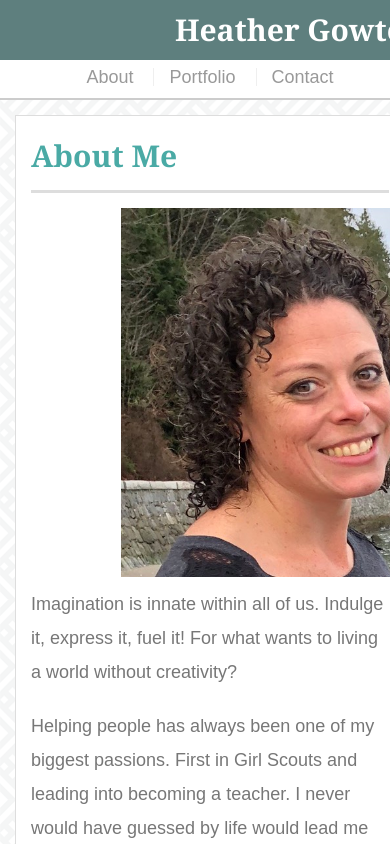
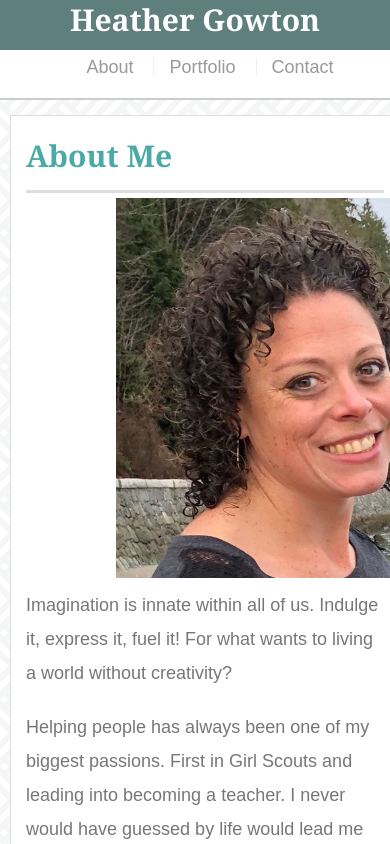
Before and after one commit to hgowton/Responsive-Portfolio, a plain HTML site: page index.html in a window 390 px wide. Shown: the top 844 px of the page. Drawn offline with Linux system fonts and the light colour scheme.

Commit message:
Cleaned media query code to be unique for each screen size.  Issue still exists with portfolio page between sizes 980 and 640

```diff
--- a/assets/css/style.css
+++ b/assets/css/style.css
@@ -242,17 +242,17 @@ input[type=submit] {
     position: static;
     width: 100%;
     margin: auto;
-    height: 60px;
+    height: 62px;
   }
 
   #logo {
-    margin: -10px 0 10px;
+    margin: -10px 0 0px;
   }
 
   nav {
     float: none;
     text-align: center;
-    margin: 10px -320px 10px;
+    margin: 10px 0px 10px 30px;
   }
 
   /* main */
@@ -276,9 +276,9 @@ input[type=submit] {
 
   .main-section {
     float: none;
-    max-width: 930px;
+    max-width: 700px;
     padding: 15px;
-    margin: 25px 0px 25px 0px;
+    margin: 25px 0px 25px 30px;
   }
 
   /* portfolio page */
@@ -287,7 +287,7 @@ input[type=submit] {
     float: left;
     width: 274px;
     margin: 20px 20px 25px;
-    overflow: auto;
+    overflow: none;
   }
 
   }
@@ -297,58 +297,22 @@ input[type=submit] {
 @media screen and (max-width: 768px){
 
   /* header */
-  #masthead {
-    position: static;
-    width: 100%;
-    margin: auto;
-    height: 60px;
-  }
-
-  #logo {
-    margin: -10px 0 10px;
-  }
 
   nav {
-    float: none;
-    text-align: center;
-    margin: 10px -140px 10px;
+    margin: 10px 0px 10px 50px;
   }
 
   /* main */
-  h1 {
-    margin: 0px 0px 5px;
-    padding-bottom: 10px;
-  }
   .container {
-    max-width: 730px;
+    max-width: 768px;
   }
 
-  #main-container {
-    padding-top: 5px;
-    margin: auto;
-  }
-
-  .auth-image {
-    width: 340px;
-    height: auto;
-  }
 
   .main-section {
     float: none;
-    max-width: 700px;
-    padding: 15px;
+    max-width: 580px;
     margin: 10px 15px 20px;
   }
-
-  /* portfolio page */
-  .work {
-    position: relative;
-    float: left;
-    width: 274px;
-    margin: 20px 20px 25px;
-    overflow: auto;
-  }
-
   }
   /* Max Width 768 End code */
 
@@ -357,62 +321,32 @@ input[type=submit] {
 
 /* header */
 #masthead {
-  position: static;
-  width: 100%;
-  margin: auto;
   height: 100px;
+}
+
+nav {
+  margin: 0px 0px 10px;
 }
 
 #logo {
   width: 100%;
-  margin: -5px 0 10px;
-}
-
-nav {
-  float: none;
-  text-align: center;
-  margin: 0px 0px 10px;
-}
-
-/* main */
-h1 {
-  margin: 0px 0px 15px;
-}
-.container {
-  max-width: 600px;
-}
-
-#logo {
-  width: 640px;
-  margin: 0px 0px 0px -20px;
-}
-
-#main-container {
-  padding-top: 5px;
-  margin: auto;
 }
 
 .auth-image {
-  width: 330px;
-  height: auto;
   margin: 0px 90px 10px 90px;
 }
 
-
 .main-section {
-  float: none;
-  max-width: 600px;
-  padding: 15px;
-  margin-top: 10px;
+  max-width: 540px;
+  margin: 10px 0px 0px 10px;
 }
 
 /* portfolio page */
 .work {
-  /* position: relative; */
   float: none;
   width: 400px;
   margin: 0px 65px 10px 65px;
-  overflow: auto;
+  overflow: none;
 }
 }
 /* Max Width 640 End code */
```
